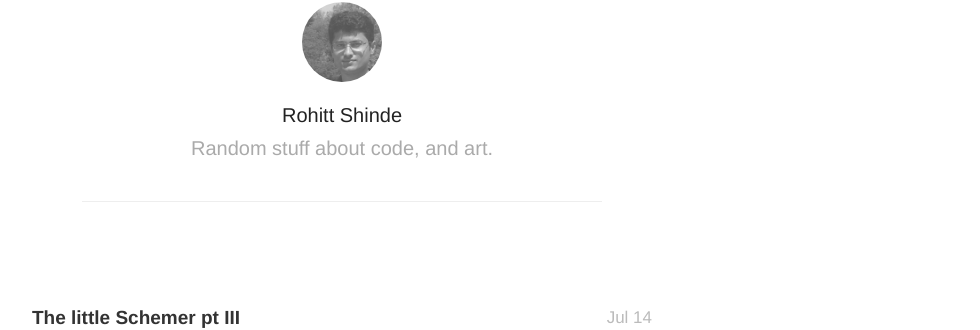
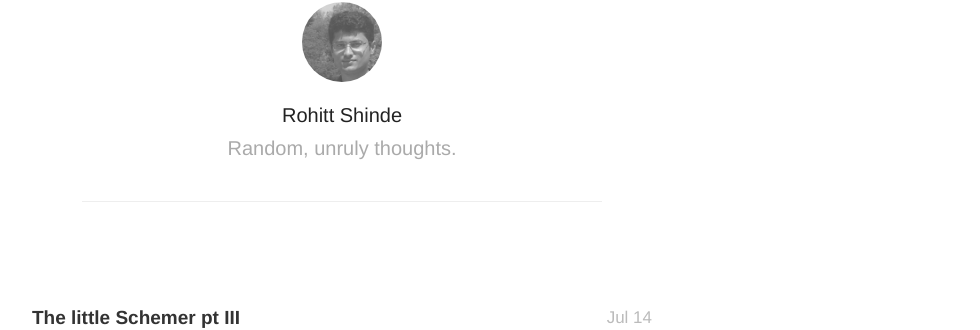
Before and after one commit to shinderohitt/shinderohitt.github.io, a Jekyll site: the page built from index.html, in a window 1280 px wide. Shown: the part 136-466 px from the top of the page, without its empty margins (298-1278 px from the left). Built offline with Jekyll 4.4.1, drawn with Linux system fonts in a browser that asks for light colours; nearby versions of some CDN libraries; the list of posts is cut into pages by our own code.

Commit message:
Change description, tagline

```diff
--- a/_config.yml
+++ b/_config.yml
@@ -1,10 +1,14 @@
 name: Rohitt Shinde.
-description: Random stuff about code, and art.
-meta_description: "A blog of Rohitt Shinde. Code and art."
+description: Random, unruly thoughts.
+meta_description: "A blog of Rohitt Shinde."
 
 aboutPage: true
 
 markdown: kramdown
+kramdown:
+  input: GFM
+  highlighter: rouge
+
 highlighter: rouge
 
 paginate: 20
```
